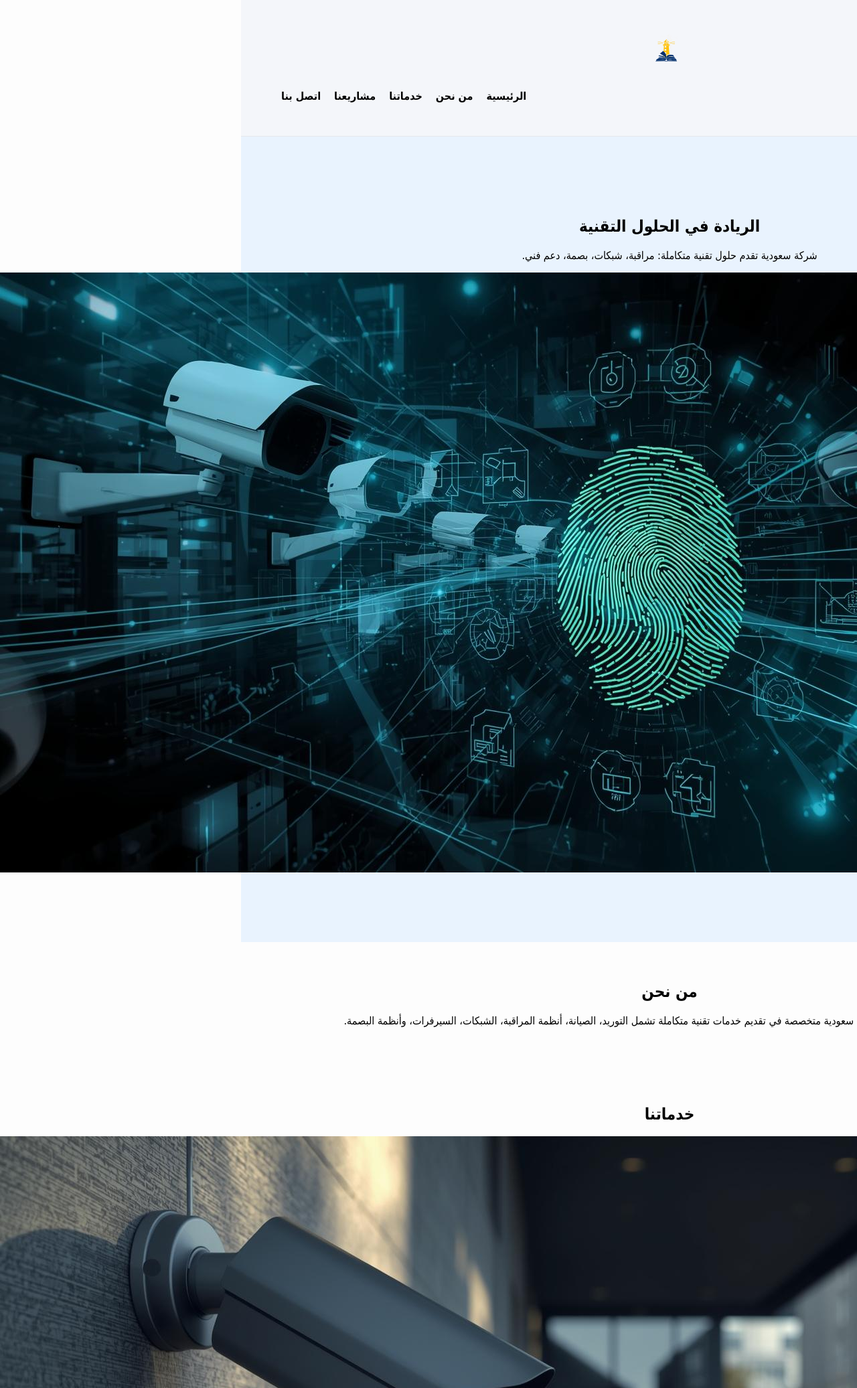
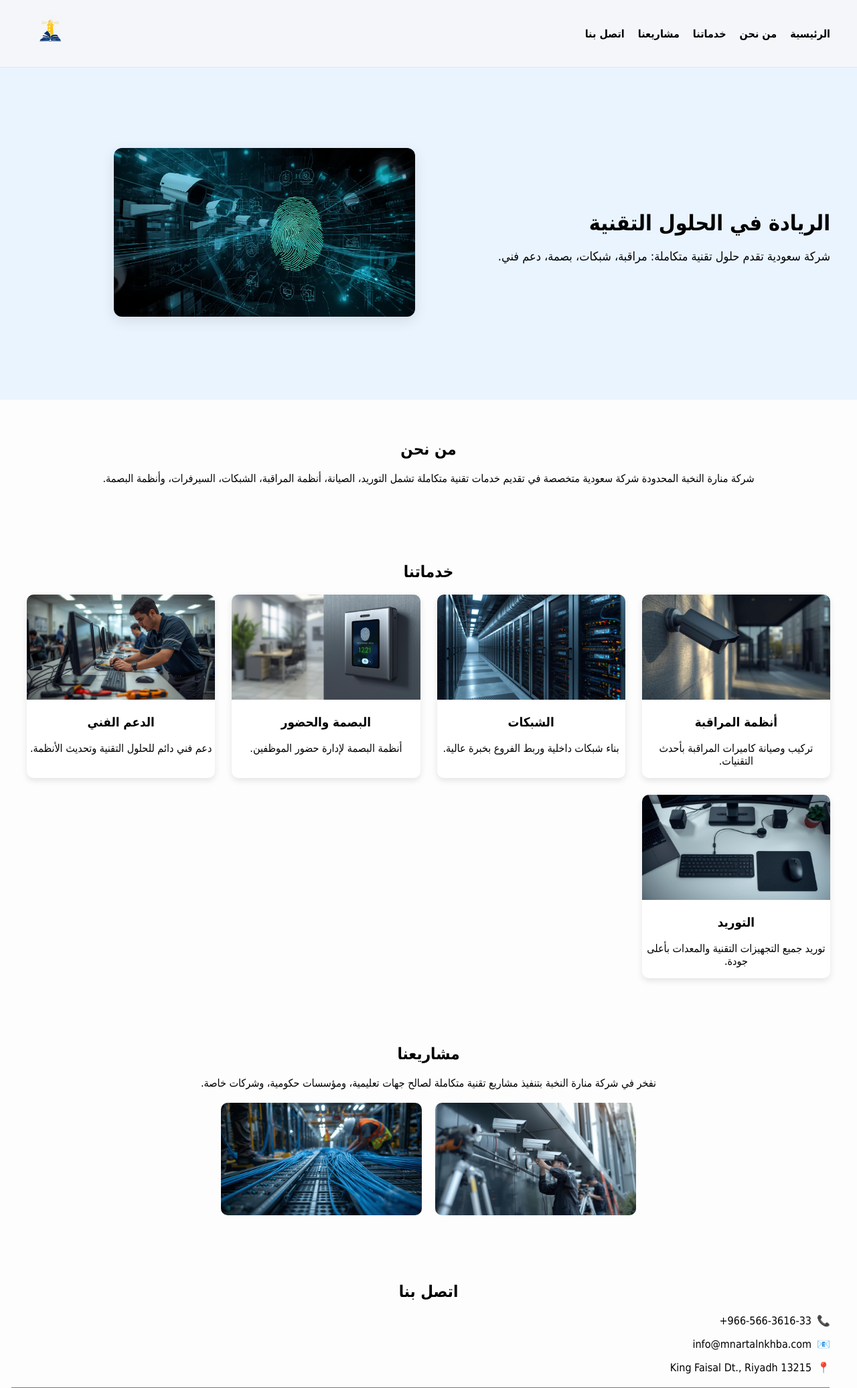
Before and after one commit to mfathycampus/mnartalnkhba, a Flask app: page / in a window 1280 px wide; the page is wider, and only the part inside the window is pictured. Shown: the top 2073 px of that part at 67% size. Run offline with Flask 3, Linux system fonts and the light colour scheme.

Commit message:
Add files via upload

```diff
--- a/templates/index.html
+++ b/templates/index.html
@@ -2,20 +2,19 @@
 <html lang="ar" dir="rtl">
 <head>
   <meta charset="UTF-8" />
-  <meta name="viewport" content="width=device-width, initial-scale=1.0"/>
+  <meta name="viewport" content="width=device-width, initial-scale=1.0" />
   <title>منارة النخبة - حلول تقنية</title>
-  <link rel="stylesheet" href="/static/css/style.css">
-  <link rel="preconnect" href="https://fonts.googleapis.com">
-  <link href="https://fonts.googleapis.com/css2?family=Cairo:wght@400;700&display=swap" rel="stylesheet">
+  <link rel="stylesheet" href="{{ url_for('static', filename='css/style.css') }}">
+  <link rel="stylesheet" href="https://unpkg.com/aos@2.3.1/dist/aos.css" />
 </head>
+
 <body>
 
   <!-- الهيدر -->
   <header>
-    <div class="container header-content">
-      <img src="/static/images/logo.png" alt="شعار منارة النخبة" class="logo">
     <nav>
-        <ul>
+      <img src="{{ url_for('static', filename='images/logo.png') }}" alt="logo" class="logo" />
+      <ul style="color: black;">
         <li><a href="#home">الرئيسية</a></li>
         <li><a href="#about">من نحن</a></li>
         <li><a href="#services">خدماتنا</a></li>
@@ -23,28 +22,37 @@
         <li><a href="#contact">اتصل بنا</a></li>
       </ul>
     </nav>
-    </div>
   </header>
 
   <!-- الرئيسية -->
-  <section id="home" class="hero">
-    <div class="container hero-content">
-      <div class="hero-text">
-        <h1>الريادة في الحلول التقنية</h1>
-        <p>شركة سعودية تقدم حلول تقنية متكاملة: مراقبة، شبكات، بصمة، دعم فني.</p>
+  <!-- Hero Section -->
+<!-- Hero Section -->
+<section id="home" class="hero" style="background-color: #eaf4ff; padding: 80px 0;">
+  <div class="container" style="display: flex; flex-wrap: wrap; align-items: center; justify-content: center; gap: 40px; text-align: right; direction: rtl;">
+
+    <!-- ✅ النص -->
+    <div style="flex: 1; min-width: 300px; animation: fadeInRight 1s ease-in-out;">
+      <h2 style="font-size: 32px; font-weight: bold; margin-bottom: 20px;">الريادة في الحلول التقنية</h2>
+      <p style="font-size: 18px;">شركة سعودية تقدم حلول تقنية متكاملة: مراقبة، شبكات، بصمة، دعم فني.</p>
     </div>
-      <div class="hero-image">
-        <img src="/static/images/hero_icon.jpg" alt="حلول تقنية">
+
+    <!-- ✅ الصورة -->
+    <div style="flex: 1; min-width: 300px; animation: fadeInLeft 1s ease-in-out;">
+      <img src="{{ url_for('static', filename='images/hero_icon.jpg') }}"
+           alt="حلول تقنية"
+           style="width: 100%; max-width: 450px; border-radius: 12px; box-shadow: 0 6px 20px rgba(0,0,0,0.1);">
     </div>
+
   </div>
 </section>
-
 <!-- من نحن -->
   <section id="about">
     <div class="container">
       <h2>من نحن</h2>
       <p>
-        شركة منارة النخبة المحدودة شركة سعودية متخصصة في تقديم خدمات تقنية متكاملة تشمل التوريد، الصيانة، أنظمة المراقبة، الشبكات، السيرفرات، وأنظمة البصمة.
+        شركة منارة النخبة المحدودة شركة سعودية متخصصة في تقديم خدمات تقنية
+        متكاملة تشمل التوريد، الصيانة، أنظمة المراقبة، الشبكات، السيرفرات،
+        وأنظمة البصمة.
       </p>
     </div>
   </section>
@@ -53,23 +61,16 @@
   <section id="services">
     <div class="container">
       <h2>خدماتنا</h2>
-      <div class="grid">
-        <!-- مثال لخدمة -->
-        <div class="card">
-          <img src="/static/images/security_cameras.jpg" alt="أنظمة المراقبة">
-          <h3>أنظمة المراقبة</h3>
-          <p>تركيب وصيانة كاميرات المراقبة بأحدث التقنيات.</p>
+      <div class="services-grid">
+        {% for service in services %}
+        <div class="service-card" data-aos="fade-up" data-aos-delay="{{ loop.index0 * 150 }}">
+          <div class="service">
+            <img src="{{ url_for('static', filename='images/' + service.image) }}" alt="{{ service.title }}">
+            <h3>{{ service.title }}</h3>
+            <p>{{ service.description }}</p>
           </div>
-        <div class="card">
-          <img src="/static/images/servers_networks.jpg" alt="الشبكات">
-          <h3>الشبكات</h3>
-          <p>بناء شبكات داخلية وربط الفروع بخبرة عالية.</p>
         </div>
-        <div class="card">
-          <img src="/static/images/fingerprint_system.jpg" alt="البصمة">
-          <h3>البصمة والحضور</h3>
-          <p>أنظمة البصمة لإدارة حضور الموظفين.</p>
-        </div>
+        {% endfor %}
       </div>
     </div>
   </section>
@@ -78,9 +79,13 @@
   <section id="projects">
     <div class="container">
       <h2>مشاريعنا</h2>
-      <div class="projects">
-        <img src="/static/images/project1.jpg" alt="مشروع 1">
-        <img src="/static/images/project2.jpg" alt="مشروع 2">
+      <p>
+        نفخر في شركة منارة النخبة بتنفيذ مشاريع تقنية متكاملة لصالح جهات
+        تعليمية، ومؤسسات حكومية، وشركات خاصة.
+      </p>
+      <div class="projects-gallery">
+        <img src="{{ url_for('static', filename='images/project1.jpg') }}" alt="مشروع 1" />
+        <img src="{{ url_for('static', filename='images/project2.jpg') }}" alt="مشروع 2" />
       </div>
     </div>
   </section>
@@ -89,24 +94,42 @@
   <section id="contact">
   <div class="container">
     <h2>اتصل بنا</h2>
+
     <div class="contact-info">
-        <p>📞 <span dir="ltr">+966-566-3616-33</span></p>
-        <p>📧 <span dir="ltr">info@mnartalnkhba.com</span></p>
-        <p>📍 الرياض، حي الملك فيصل</p>
+
+      <p style="display: flex; align-items: center; gap: 8px;">
+        <span style="color: #d63384;">📞</span>
+        <span dir="ltr">+966-566-3616-33</span>
+      </p>
+
+      <p style="display: flex; align-items: center; gap: 8px;">
+        <span style="color: #0d6efd;">📧</span>
+        <span dir="ltr">info@mnartalnkhba.com</span>
+      </p>
+
+      <p style="display: flex; align-items: center; gap: 8px;">
+        <span style="color: #dc3545;">📍</span>
+        <span>King Faisal Dt., Riyadh 13215</span>
+      </p>
+
     </div>
-
 <form method="POST" action="/send">
   <input type="text" name="name" placeholder="الاسم" required>
   <input type="email" name="email" placeholder="البريد الإلكتروني" required>
   <textarea name="message" placeholder="رسالتك" required></textarea>
+
+  <!-- ✅ زر الإرسال الوحيد -->
   <button type="submit">إرسال</button>
 </form>
-    </div>
 </section>
 
   <footer>
     <p>© 2025 منارة النخبة المحدودة - جميع الحقوق محفوظة.</p>
   </footer>
 
+  <script src="https://unpkg.com/aos@2.3.1/dist/aos.js"></script>
+  <script>
+    AOS.init();
+  </script>
 </body>
 </html>
```
Lines whose indentation alone changed are shown as unchanged.
